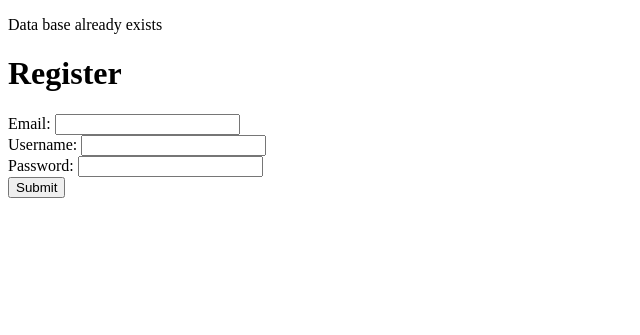
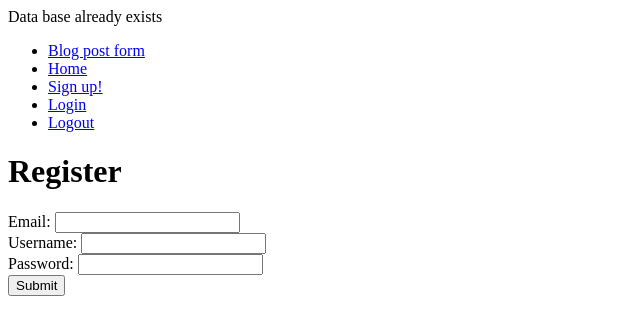
Before and after one commit to GiraldoA/Andres-blog, a PHP site: page /register.php in a window 1280 px wide. Shown: the top 335 px of the page, without its empty margins (0-640 px from the left). Run offline with PHP 8.4, Linux system fonts and the light colour scheme.

Commit message:
new update

```diff
--- a/controller/create-post.php
+++ b/controller/create-post.php
@@ -1,4 +1,5 @@
 <?php
+ require_once(__DIR__ . "/../view/navigation.php");
 require_once(__DIR__ . "/../model/config.php");
 require_once(__DIR__ . "/../controller/login-verify.php");
 
--- a/controller/logout-user.php
+++ b/controller/logout-user.php
@@ -1,5 +1,5 @@
 <?php
-
+ require_once(__DIR__ . "/../view/navigation.php");
 require_once(__DIR__ . "/../model/config.php");
 
 unset($_SESSION["authenticated"]);
--- a/index.php
+++ b/index.php
@@ -2,10 +2,9 @@
     require_once(__DIR__ . "/controller/login-verify.php");
     require_once(__DIR__ . "/view/header.php");
     if(authenticateUser()) {
-    require_once(__DIR__ . "/view/navigation.php");
     require_once(__DIR__ . "/controller/create-db.php");
     }
-
+     require_once(__DIR__ . "/view/navigation.php");
     require_once(__DIR__ . "/view/footer.php");
     require_once(__DIR__ . "/controller/read-posts.php");
 ?>
--- a/login.php
+++ b/login.php
@@ -1,6 +1,7 @@
 <?php
 //when we access this file what happens is its going to
 //its going to display our webpage and its going to display our login-form.php
+ require_once(__DIR__ . "/view/navigation.php");
 require_once(__DIR__ . "/view/header.php");
 require_once(__DIR__ . "/view/login-form.php");
 require_once(__DIR__ . "/view/footer.php");
--- a/posts.php
+++ b/posts.php
@@ -1,6 +1,7 @@
 <?php
 //this allows me to get my header and footer into this posts document
 //without pulling it from another folder and adding it here
+ require_once(__DIR__ . "/view/navigation.php");
 require_once(__DIR__ . "/view/header.php");
 require_once(__DIR__ . "/view/form.php");
 require_once(__DIR__ . "/view/footer.php");
--- a/register.php
+++ b/register.php
@@ -1,5 +1,7 @@
 <?php
-    require_once(__DIR__ . "/view/header.php");
-    require_once(__DIR__ . "/view/register-form.php");
-    require_once(__DIR__ . "/view/footer.php");
+
+require_once(__DIR__ . "/view/navigation.php");
+require_once(__DIR__ . "/view/header.php");
+require_once(__DIR__ . "/view/register-form.php");
+require_once(__DIR__ . "/view/footer.php");
 ?>
--- a/view/navigation.php
+++ b/view/navigation.php
@@ -2,16 +2,15 @@
 //the /../ takes us out of the folder we are in
 //allowing us to acess anyother folder like the model folder
  require_once(__DIR__ .  "/../model/config.php");
- require_once(__DIR__ . "/../controller/login-verify.php");
-
-     if(!authenticateUser()) {
-         header("Location: " . $path . "index.php");
-         die();
-    }
 ?>
 
 <nav>
     <ul>
+  <!--the code that i have below are the links to all the different important pages-->
         <li><a href="<?php echo $path . "posts.php"?>">Blog post form</a></li>
+        <li><a href="<?php echo $path . "index.php"?>">Home</a></li>
+        <li><a href="<?php echo $path . "register.php"?>">Sign up!</a></li>
+        <li><a href="<?php echo $path . "login.php"?>">Login</a></li>
+        <li><a href="<?php echo $path . "logout-user.php"?>">Logout</a></li>
     </ul>
 </nav>
```
Also changed, not shown: controller/login-user.php (+6 -6 lines), 1 other file.
